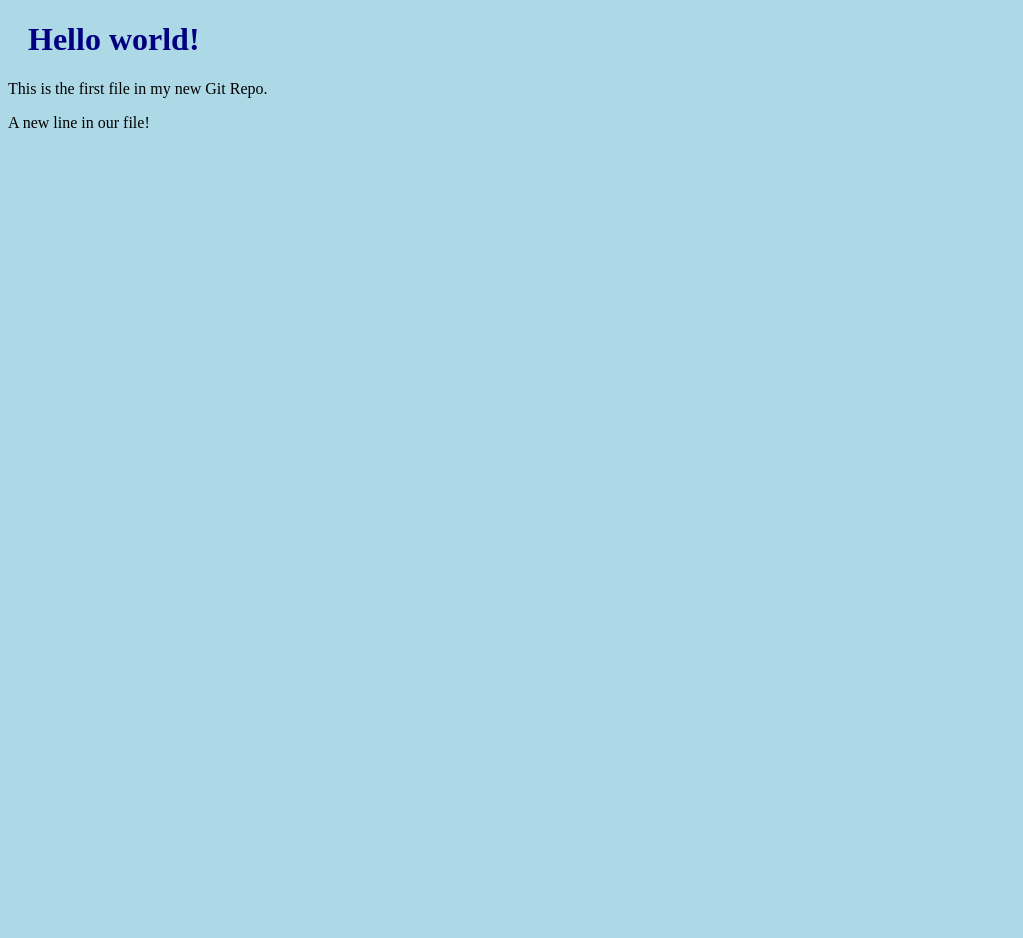
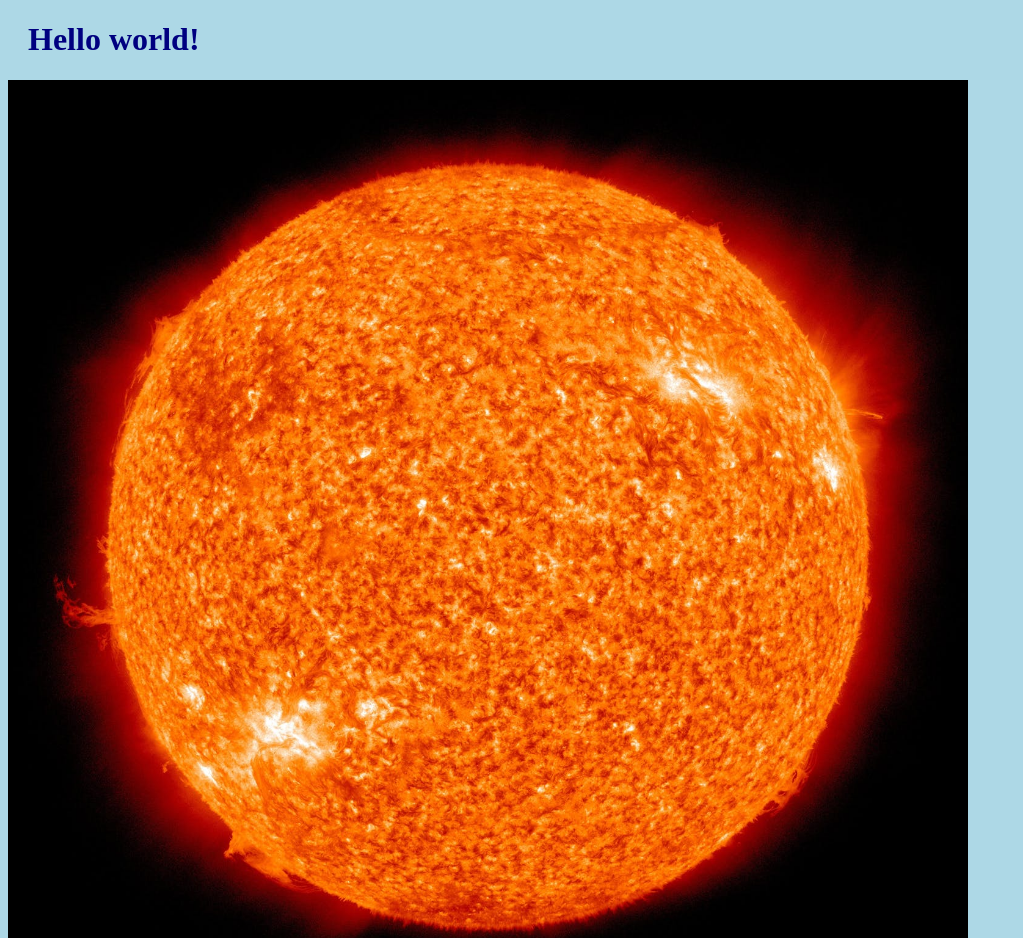
Before and after one commit to SorourNajmi/SorourNajmi.github.io, a plain HTML site: page index.html in a window 1280 px wide. Shown: the top 938 px of the page, without its empty margins (0-1023 px from the left). Before the commit the page ends 800 px from the top, so only its background shows below. Drawn offline with Linux system fonts and the light colour scheme.

Commit message:
Added image to Hello World

```diff
--- a/index.html
+++ b/index.html
@@ -7,6 +7,8 @@
 <body>
 
 <h1>Hello world!</h1>
+<div><img src="sun-fireball.jpeg" alt="Hello World from Space"
+style="width:100%;max-width:960px"></div>
 <p>This is the first file in my new Git Repo.</p>
 <p>A new line in our file!</p>
 </body>
```
Also changed, not shown: sun-fireball.jpeg (added).
